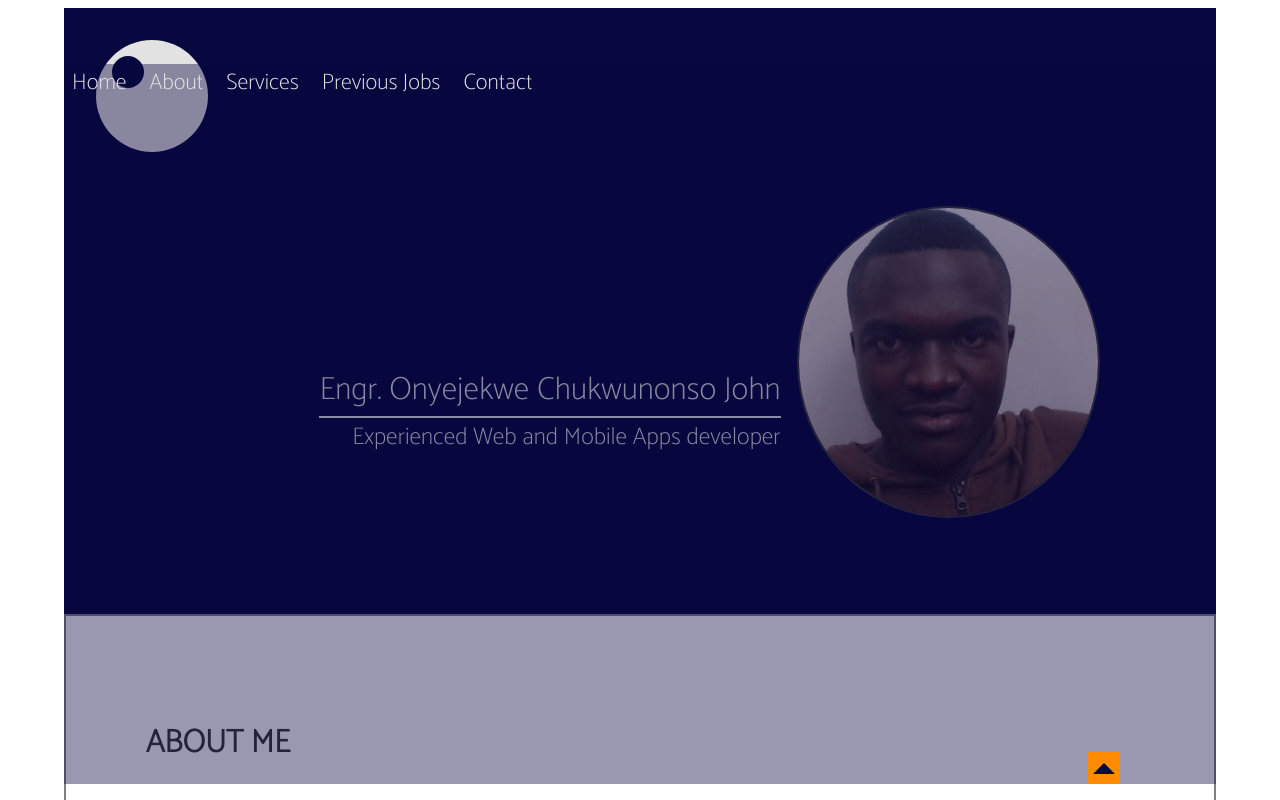
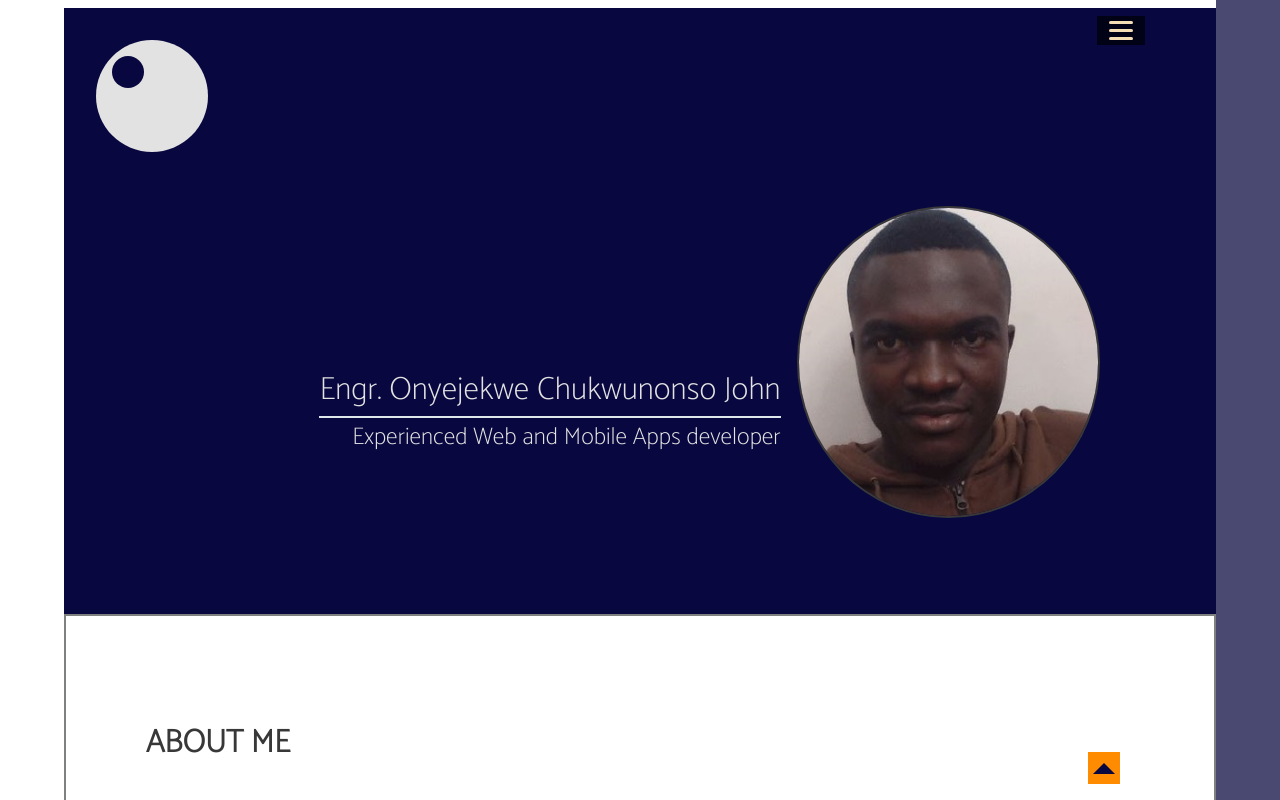
Before and after one commit to Jequex/LatestProfilePage, a plain HTML site: page index.html in a window 1280 px wide. Shown: the top 800 px of the page. Drawn offline with Linux system fonts and the light colour scheme.

Commit message:
--- Auto-Git Commit ---

```diff
--- a/index.css
+++ b/index.css
@@ -41,6 +41,7 @@ body{
     color: var(--textcolor);
     font-family: 'Catamaran', sans-serif;
     width: 90vw;
+    overflow-x: hidden;
     box-sizing: border-box;
 }
 
@@ -81,9 +82,9 @@ body{
 .links a{
     color: var(--textcolor);
     text-decoration: none;
-    padding: 0.7rem;
-    padding-left: 0.5rem;
-    font-size: 1.4rem;
+    padding: 0 0.7rem;
+    font-size: 2rem;
+    font-weight: 700;
     color: var(--whitetext);
 }
 
@@ -305,9 +306,62 @@ body{
 .links{
     position: fixed;
     width: 90vw;
-    height: 90vh;
-    background-color: #08073f69;
-    top: 5vw;
+    height: 100vh;
+    background-color: #08073fbb;
+    top: 0vw;
+    display: flex;
+    flex-direction: column;
+    align-items: center;
+    justify-content: center;
+    z-index: 2;
+    transform: translateX(100%);
+    transition: transform 1s ease;
+}
+
+.links-active{
+    transform: translateX(0%);
+}
+
+.hamburger{
+    background-color: rgba(0, 0, 0, 0.63);
+    width: 3rem;
+    height: 1.8rem;
+    margin: 0px 55px;
+    display: flex;
+    flex-direction: column;
+    align-items: center;
+    justify-content: space-evenly;
+    cursor: pointer;
+    position: fixed;
+    top: 1rem;
+    right: 5rem;
+    z-index: 2;
+}
+
+.line2-active{
+    display: none;
+}
+
+.line1.line3{
+    transform: rotate(0deg);
+    transition: all 1s ease;
+}
+
+.line1-active{
+    transform: rotate(45deg);
+    position: absolute;
+}
+
+.line3-active{
+    transform: rotate(-45deg);
+    position: absolute;
+}
+
+.line{
+    background-color: wheat;
+    width: 1.5rem;
+    height: 0.2rem;
+    border-radius: 5px;
 }
 
 @media(max-width: 1200px){
--- a/index.html
+++ b/index.html
@@ -22,6 +22,11 @@
                 <div>
                     <div class="circle-one">
                         <div class="inner-circle"></div>
+                    </div>
+                    <div class="hamburger">
+                        <div class="line line1"></div>
+                        <div class="line line2"></div>
+                        <div class="line line3"></div>
                     </div>
                 </div>
             </div>
@@ -234,4 +239,5 @@
         </div>
     </div>
 </body>
+<script src="./index.js"></script>
 </html>
--- /dev/null
+++ b/index.js
@@ -0,0 +1,11 @@
+const burger = document.querySelector(".hamburger");
+const menuShow = document.querySelector('.links');
+const line2 = document.querySelector('.line2');
+const line1 = document.querySelector('.line1');
+const line3 = document.querySelector('.line3');
+burger.addEventListener('click', () => {
+    menuShow.classList.toggle('links-active')
+    line2.classList.toggle('line2-active')
+    line1.classList.toggle('line1-active')
+    line3.classList.toggle('line3-active')
+})
```
